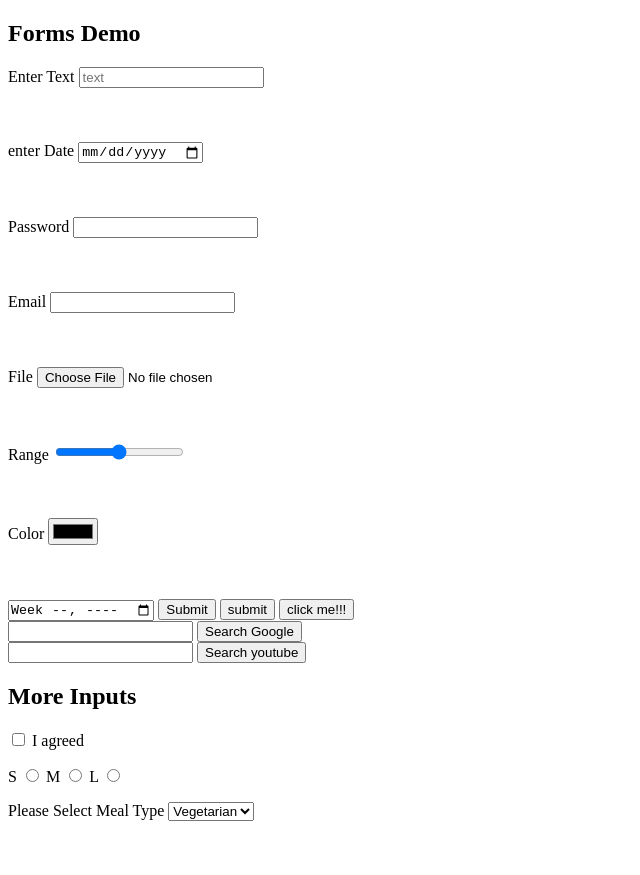
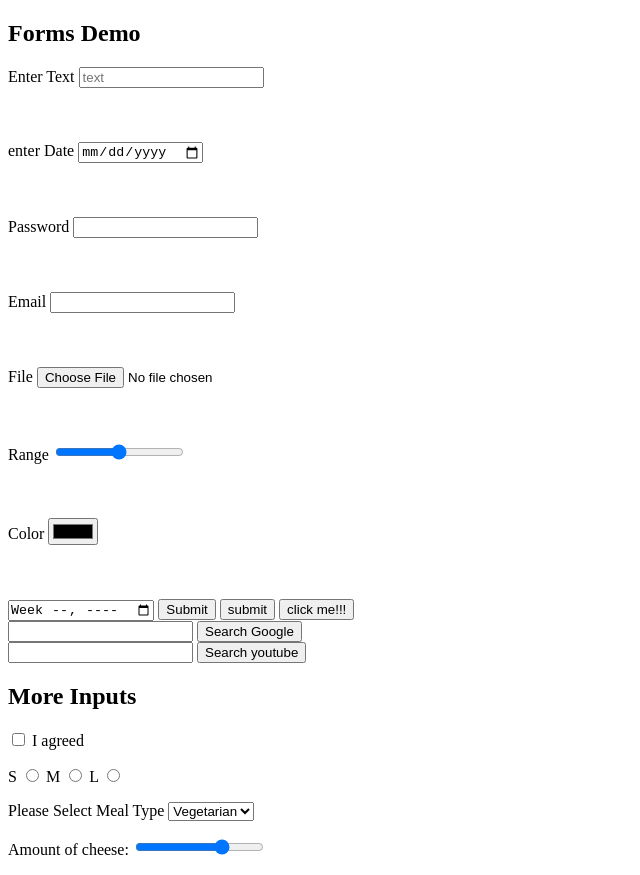
Before and after one commit to ADGWarnasooriya/Web-Udemy-HTML, a plain HTML site: page form.html in a window 1280 px wide. Shown: the whole page, without its empty margins (0-640 px from the left). Before the commit the page ends 837 px from the top, so only its background shows below. Drawn offline with Linux system fonts and the light colour scheme.

Commit message:
<input type="range">

```diff
--- a/form.html
+++ b/form.html
@@ -75,6 +75,11 @@
     </label>
     </p>
 
+    <p>
+        <label for="cheese">Amount of cheese:</label>
+        <input type="range" id="cheese" min="0" max="100" step="10" value="70" name="cheese_level">
+    </p>
+
 
 </body>
 </html>
```
